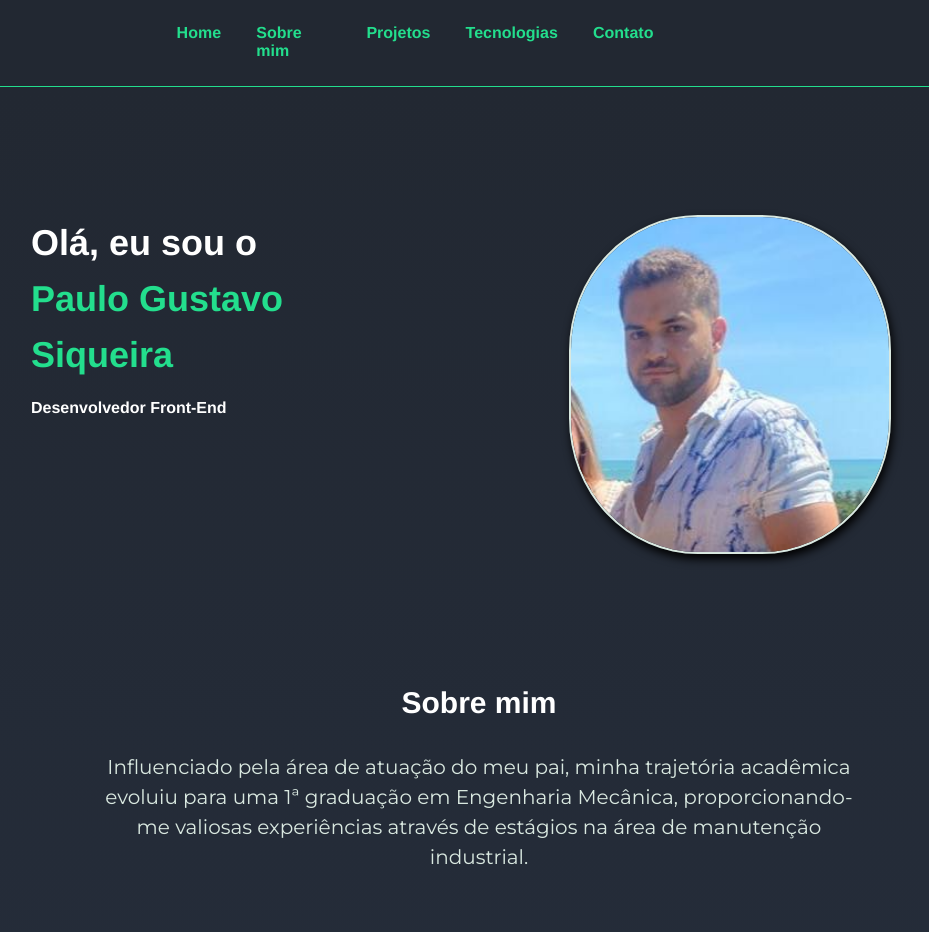
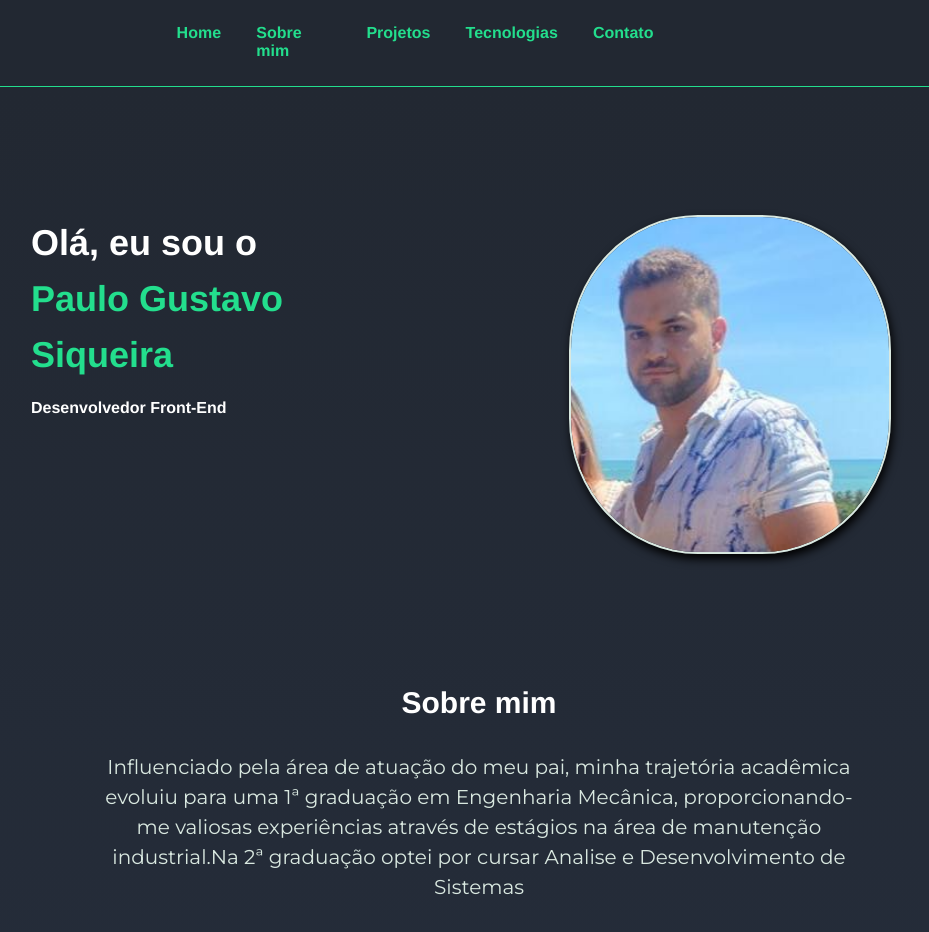
Before and after one commit to Paulogsiqueira/Portifolio-React, a React (Vite) app: page /about in a window 1280 px wide. Shown: the top 932 px of the page, without its empty margins (161-1090 px from the left). Built offline with nearby package versions, Linux system fonts and the light colour scheme.

Commit message:
Configurando Module Alias

```diff
--- a/src/pages/about/About.tsx
+++ b/src/pages/about/About.tsx
@@ -6,7 +6,7 @@ const About = () => {
             <h2>Sobre mim</h2>
             <p>
                 Influenciado pela área de atuação do meu pai, minha trajetória acadêmica evoluiu para uma 1ª graduação em Engenharia Mecânica,
-                proporcionando-me valiosas experiências através de estágios na área de manutenção industrial.
+                proporcionando-me valiosas experiências através de estágios na área de manutenção industrial.Na 2ª graduação optei por cursar Analise e Desenvolvimento de Sistemas
             </p>
         </div>
 
```
